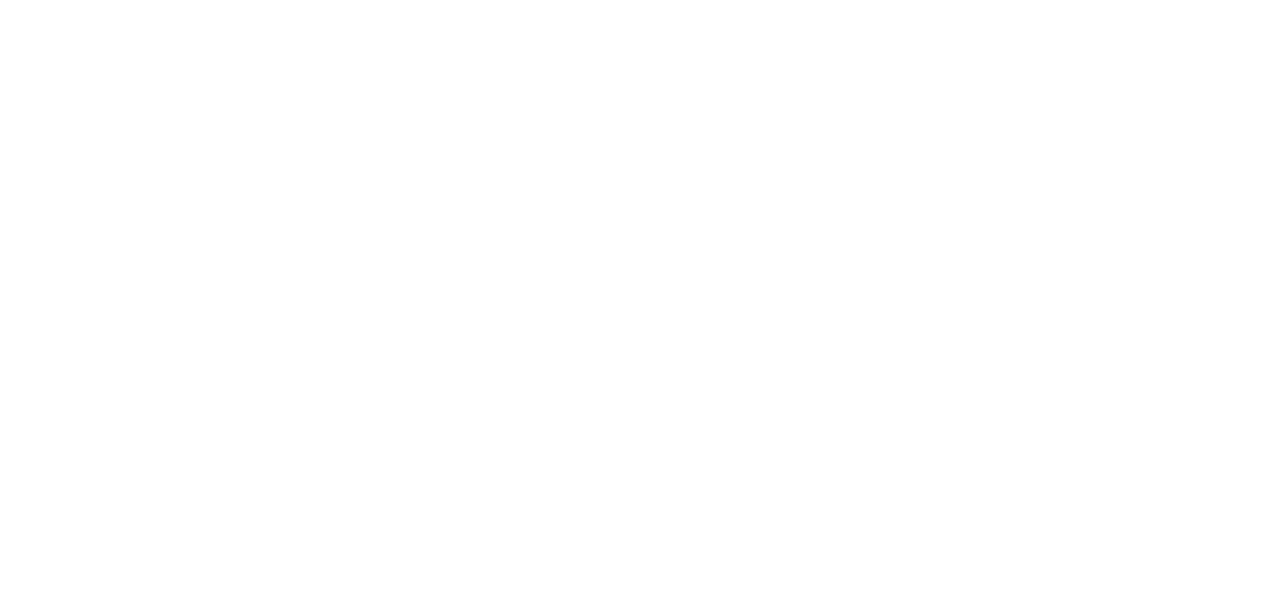
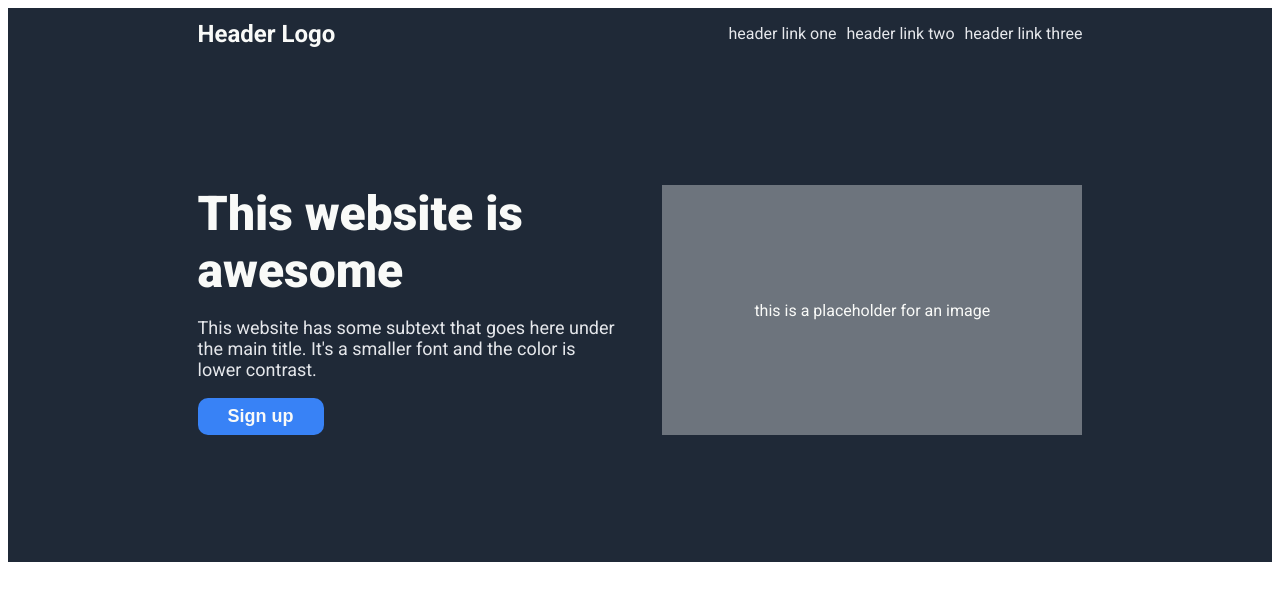
Before and after one commit to mattdeagen/odin-landing-page, a plain HTML site: page index.html in a window 1280 px wide. Drawn offline with Linux system fonts and the light colour scheme.

Commit message:
Create and style hero section

```diff
--- a/index.html
+++ b/index.html
@@ -4,8 +4,28 @@
     <meta charset="UTF-8">
     <meta name="viewport" content="width=device-width, initial-scale=1.0">
     <title>Landing Page</title>
+    <link rel="stylesheet" href="style.css">
 </head>
 <body>
+    <div class="header">
+        <a class="header-logo">Header Logo</a>
+        <ul>
+            <li>header link one</li>
+            <li>header link two</li>
+            <li>header link three</li>
+        </ul>
+    </div>
+
+    <div class="hero">
+        <div class="hero-text">
+            <h1 class="hero-main">This website is awesome</h1>
+            <p class="hero-secondary">This website has some subtext that goes here under the main title. It's a smaller font and the color is lower contrast.</p>
+            <button class="sign-up">Sign up</button>
+        </div>
+        <div class="img-placeholder">
+            <p>this is a placeholder for an image</p>
+        </div>
+    </div>
 
 </body>
 </html>
--- a/style.css
+++ b/style.css
@@ -0,0 +1,78 @@
+@import url('https://fonts.googleapis.com/css2?family=Roboto:ital,wght@0,100..900;1,100..900&display=swap');
+
+html {
+    margin: 0;
+    padding: 0;
+    box-sizing: border-box;
+}
+
+body {
+    display: flex;
+    flex-direction: column;
+    font-family: 'Roboto', sans-serif;
+}
+
+ul {
+    list-style: none;
+    display: flex;
+    color: #e5e7eb;
+    gap: 10px;
+}
+
+.header {
+    display: flex;
+    justify-content: space-between;
+    align-items: center;
+    background-color: #1f2937;
+    padding: 0 15%;
+}
+
+.header-logo {
+    font-size: 24px;
+    font-weight: bold;
+    color: #f9faf8;
+}
+
+.hero {
+    display: flex;
+    background-color: #1f2937;
+    padding: 10% 15%;
+}
+
+.hero-text {
+    width: 55%;
+    margin-right: 5%;
+    flex: 1;
+}
+
+.hero-main {
+    font-size: 48px;
+    color: #f9faf8;
+    font-weight: 900;
+    margin: 0;
+}
+
+.hero-secondary {
+    font-size: 18px;
+    color: #e5e7eb;
+}
+
+.sign-up {
+    background-color: #3882f6;
+    border: none;
+    border-radius: 10px;
+    font-size: 18px;
+    font-weight: 600;
+    color: #f9faf8;
+    padding: 8px 30px;
+}
+
+.img-placeholder {
+    width: 50%;
+    flex: 1;
+    background-color: #6d747d;
+    color: #f9faf8;
+    display: flex;
+    justify-content: center;
+    align-items: center;
+}
```
